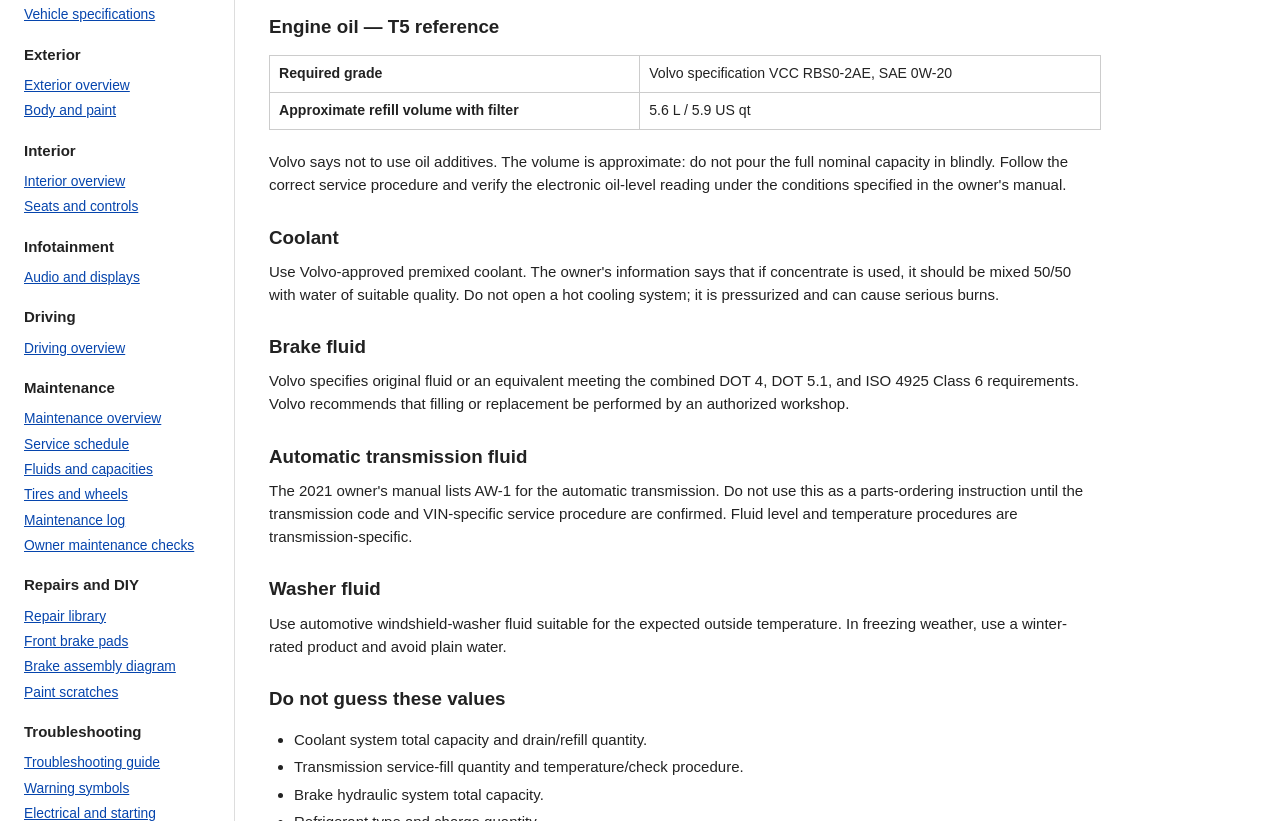
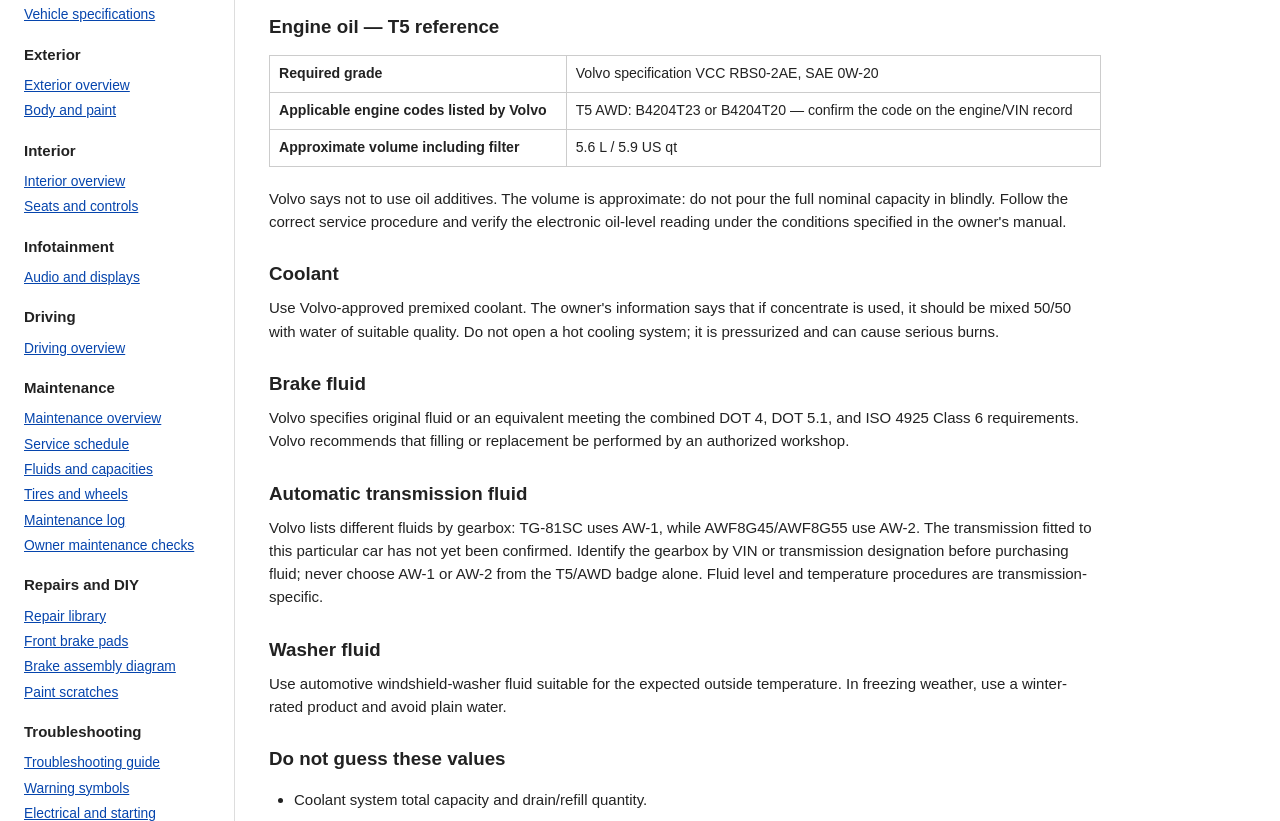
Before and after one commit to willbed34/Volvo-s60-reference, an Astro site: page /maintenance/fluids in a window 1280 px wide. Shown: the part 279-1100 px from the top of the page. Built offline with nearby package versions, Linux system fonts and the light colour scheme; Astro itself is replaced by a stand-in of ours.

Commit message:
Clarify engine and transmission fluid fitment by code

```diff
--- a/src/pages/maintenance/fluids.astro
+++ b/src/pages/maintenance/fluids.astro
@@ -9,7 +9,8 @@ import BaseLayout from '../../layouts/BaseLayout.astro';
   <table>
     <tbody>
       <tr><th>Required grade</th><td>Volvo specification VCC RBS0-2AE, SAE 0W-20</td></tr>
-      <tr><th>Approximate refill volume with filter</th><td>5.6 L / 5.9 US qt</td></tr>
+      <tr><th>Applicable engine codes listed by Volvo</th><td>T5 AWD: B4204T23 or B4204T20 — confirm the code on the engine/VIN record</td></tr>
+      <tr><th>Approximate volume including filter</th><td>5.6 L / 5.9 US qt</td></tr>
     </tbody>
   </table>
   <p>Volvo says not to use oil additives. The volume is approximate: do not pour the full nominal capacity in blindly. Follow the correct service procedure and verify the electronic oil-level reading under the conditions specified in the owner's manual.</p>
@@ -21,7 +22,7 @@ import BaseLayout from '../../layouts/BaseLayout.astro';
   <p>Volvo specifies original fluid or an equivalent meeting the combined DOT 4, DOT 5.1, and ISO 4925 Class 6 requirements. Volvo recommends that filling or replacement be performed by an authorized workshop.</p>
 
   <h2>Automatic transmission fluid</h2>
-  <p>The 2021 owner's manual lists AW-1 for the automatic transmission. Do not use this as a parts-ordering instruction until the transmission code and VIN-specific service procedure are confirmed. Fluid level and temperature procedures are transmission-specific.</p>
+  <p>Volvo lists different fluids by gearbox: TG-81SC uses AW-1, while AWF8G45/AWF8G55 use AW-2. The transmission fitted to this particular car has not yet been confirmed. Identify the gearbox by VIN or transmission designation before purchasing fluid; never choose AW-1 or AW-2 from the T5/AWD badge alone. Fluid level and temperature procedures are transmission-specific.</p>
 
   <h2>Washer fluid</h2>
   <p>Use automotive windshield-washer fluid suitable for the expected outside temperature. In freezing weather, use a winter-rated product and avoid plain water.</p>
@@ -37,6 +38,6 @@ import BaseLayout from '../../layouts/BaseLayout.astro';
   <h2>Sources</h2>
   <ul>
     <li><a href="https://www.volvocars.com/us/support/car/s60/20w46">2021 Volvo S60 owner's information</a> — <a href="https://www.volvocars.com/en-ca/support/car/s60/20w46/article/b0804d54c7fc096bc0a81f6f065ad63e_8899be1dc7fc78b1c0a81f6f5a01b4ab_2e59ea811f1db4b3c0a8015127c730d9/">engine oil specifications</a>.</li>
-    <li><a href="https://www.volvocars.com/cy/support/car/s60/20w46/article/b0804d54c7fc096bc0a81f6f065ad63e/a5b5890fc7fcab10c0a81f6f5a01b4ab/4e3ed2407fe84f3bc0a8015171274f33/">Volvo brake-fluid specification for 2021 S60</a>.</li>
+    <li><a href="https://www.volvocars.com/in/support/car/s60/2021/article/b0804d54c7fc096bc0a81f6f065ad63e/a5b5890fc7fcab10c0a81f6f75501c43/b51abbf67feb476ec0a8015139ecc710/">Volvo brake-fluid specification for 2021 S60</a>.</li>
   </ul>
 </BaseLayout>
```
